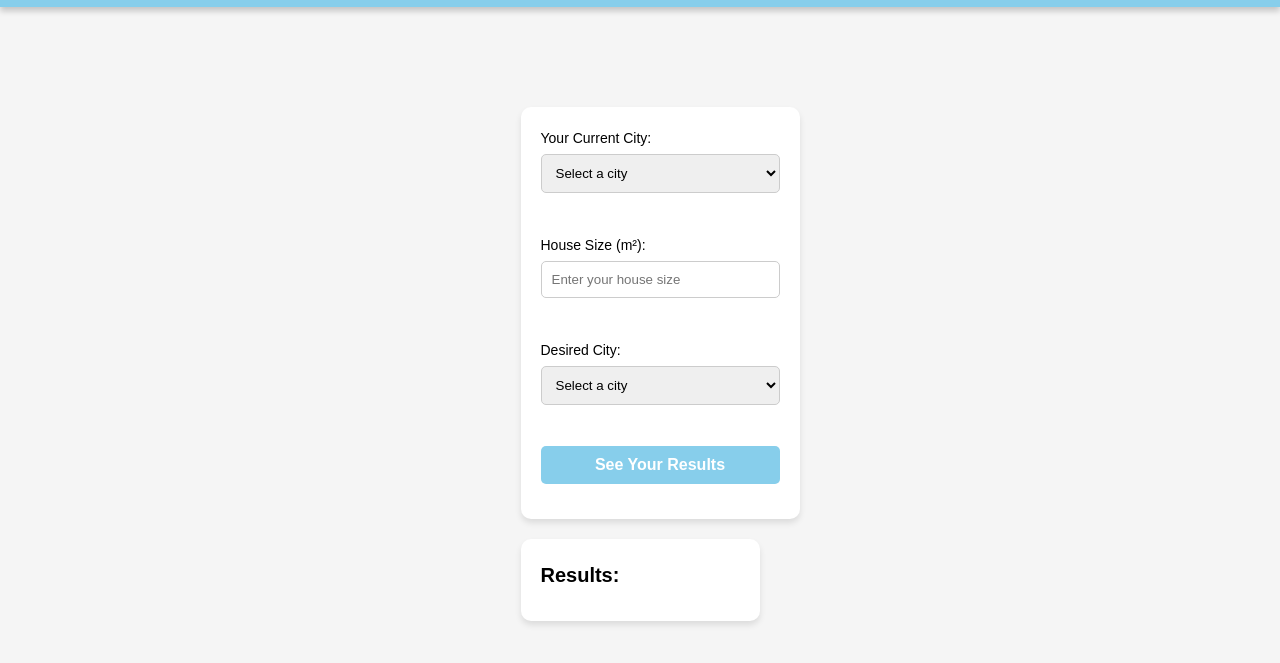
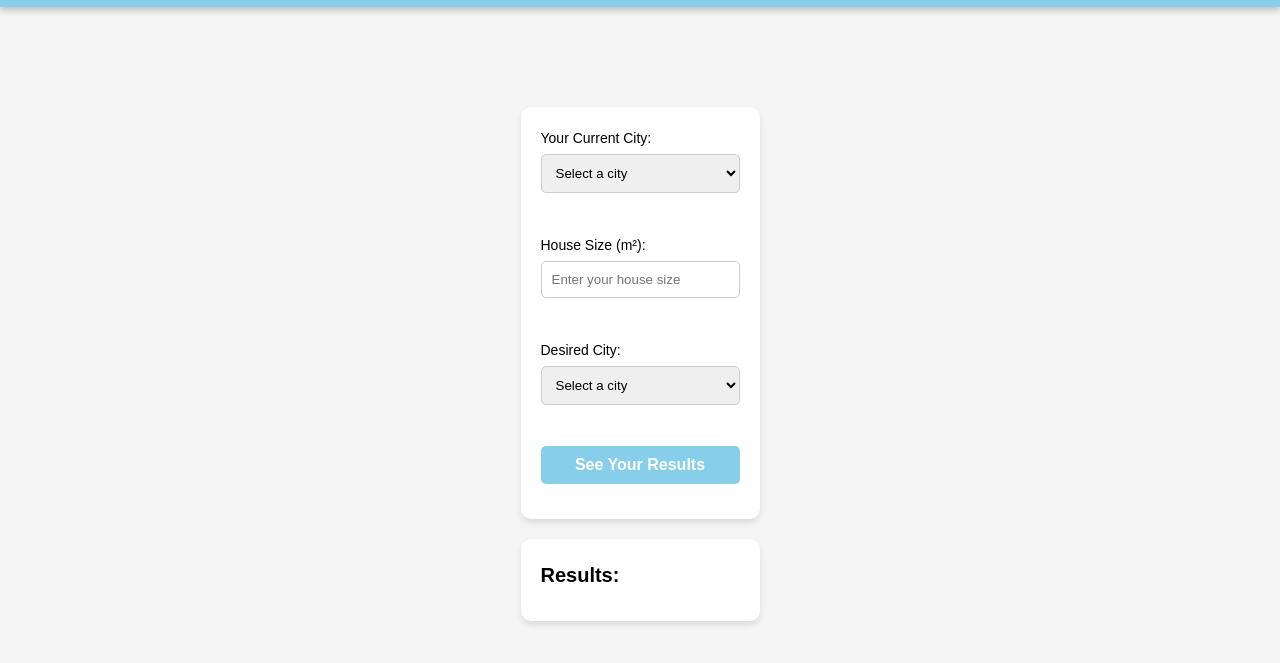
Before and after one commit to norgias/FantasyPropertyPrices, a plain HTML site: page index.html in a window 1280 px wide. Shown: the part 51-714 px from the top of the page. Drawn offline with Linux system fonts and the light colour scheme.

Commit message:
Update style.css

```diff
--- a/style.css
+++ b/style.css
@@ -67,12 +67,9 @@ footer {
 form {
     background: white;
     padding: 20px;
-    width: 100%;
-    margin: 0;
     border-radius: 10px;
     box-shadow: 0px 4px 6px rgba(0, 0, 0, 0.1);
 }
-
 label {
     display: block;
     font-size: 14px;
```
